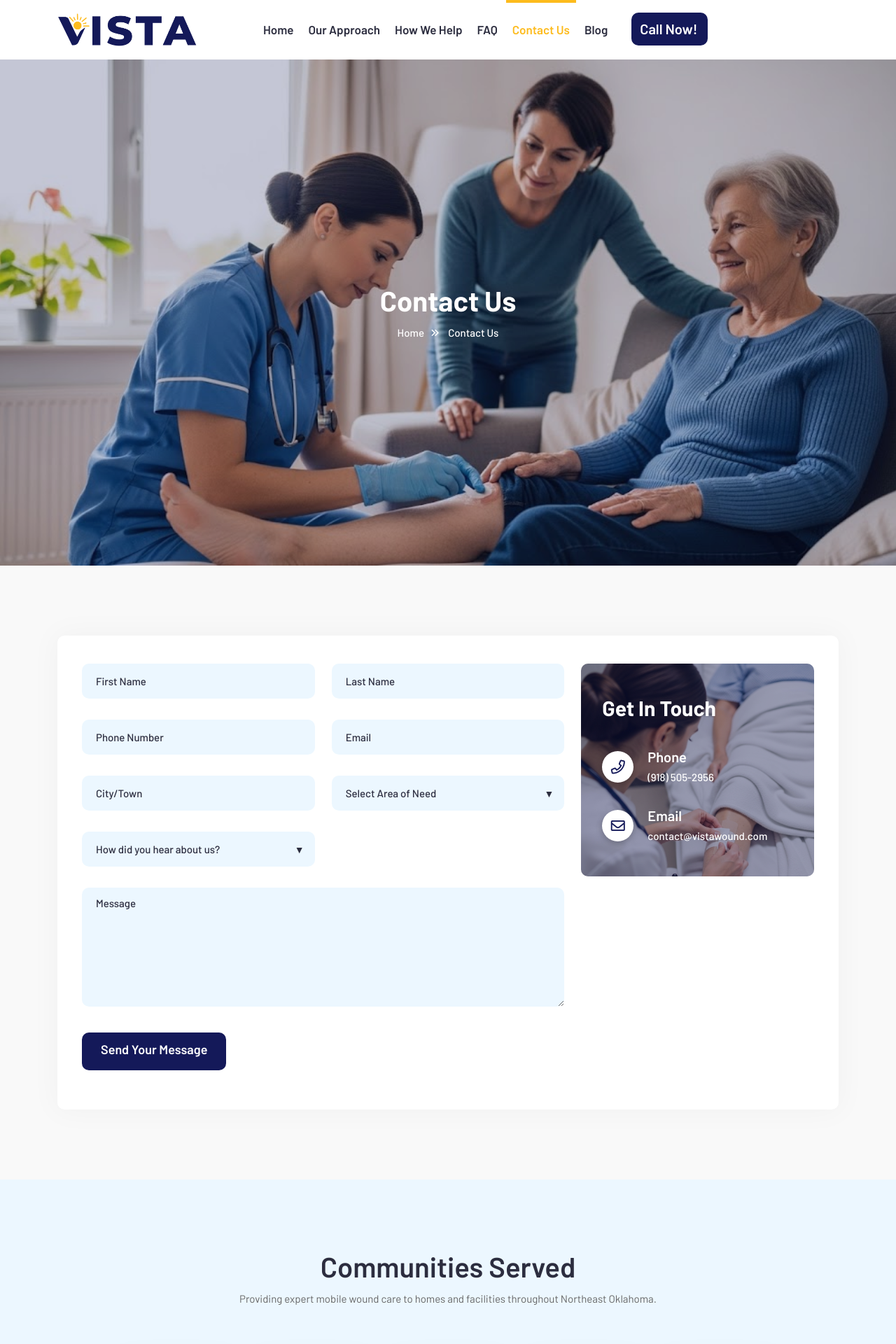
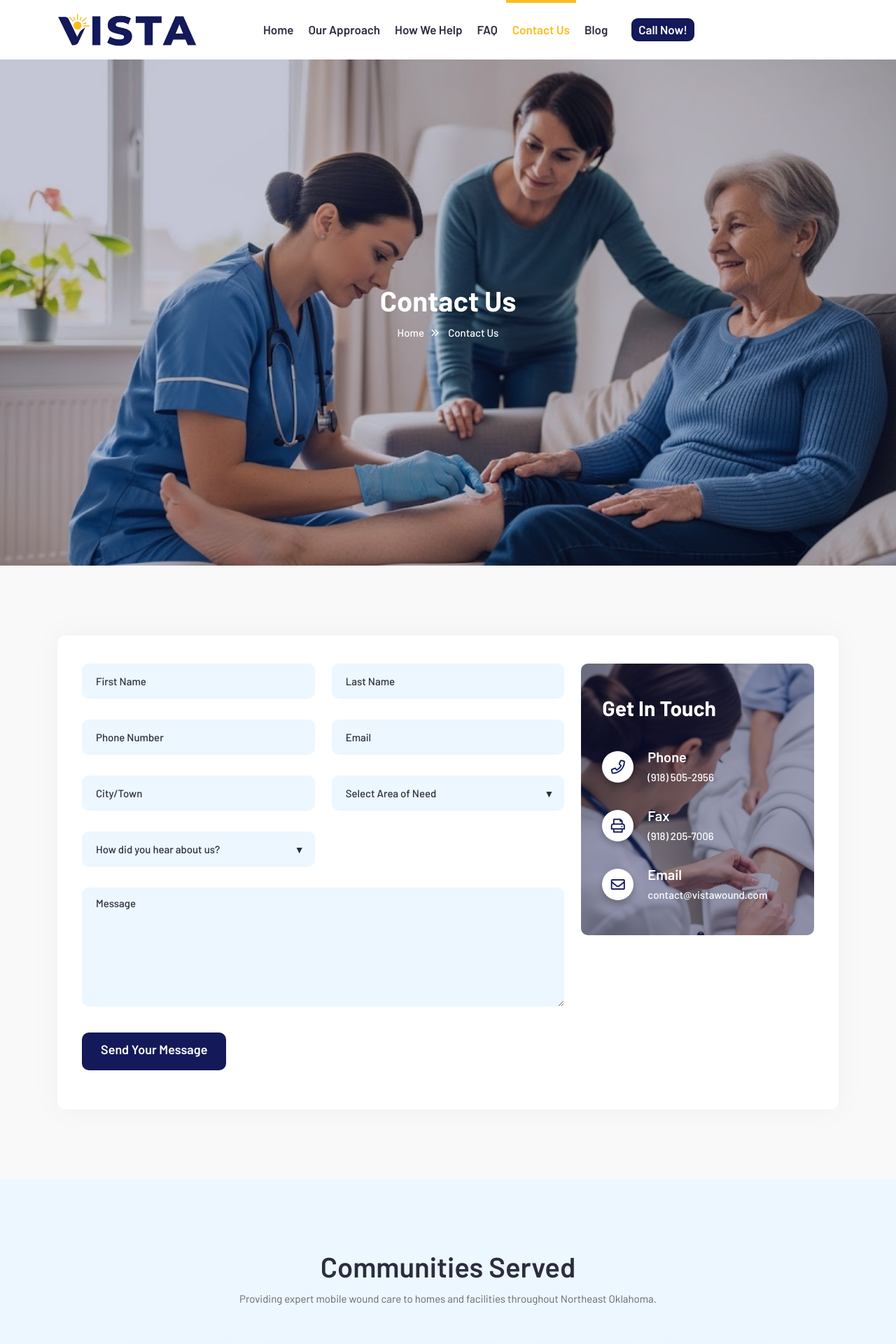
Before and after one commit to cees3/vistawound, a Jekyll site: the page built from pages/contact-us.md, in a window 1280 px wide. Shown: the top 1920 px of the page at 70% size. Built offline with Jekyll 4.4.1, drawn with Linux system fonts in a browser that asks for light colours.

Commit message:
fix client feedbacks

```diff
--- a/assets/css/custom-style.css
+++ b/assets/css/custom-style.css
@@ -327,12 +327,12 @@ Version         : 1.1
 .theme-btn-right {
   background: #141959;
   color: #fff;
-  font-size: 20px;
-  padding: 9px 13px 10px 10px;
+  font-size: 17px;
+  padding: 4px 8px 5px 8px;
   /* padding-left: 1px; */
   font-weight: 600;
   border: 2px solid transparent;
-  border-radius: 10px;
+  border-radius: 9px;
   transition: all 0.4s ease;
   -webkit-transition: all 0.4s ease;
 }
--- a/pages/contact-us.md
+++ b/pages/contact-us.md
@@ -182,6 +182,15 @@ permalink: /contact-us/
                   </div>
                   </a>
                 </div>
+                 <div class="single-c-details">
+                  <i class="far fa-print"></i>
+                  <a href="tel:+1(918) 205-7006" >
+                  <div class="single-c-content">
+                    <h5>Fax</h5>
+                    <span>(918) 205-7006</span>
+                  </div>
+                   </a>
+                </div>
                 <div class="single-c-details">
                   <i class="far fa-envelope"></i>
                    <a href="mailto:contact@vistawound.com" >
```
